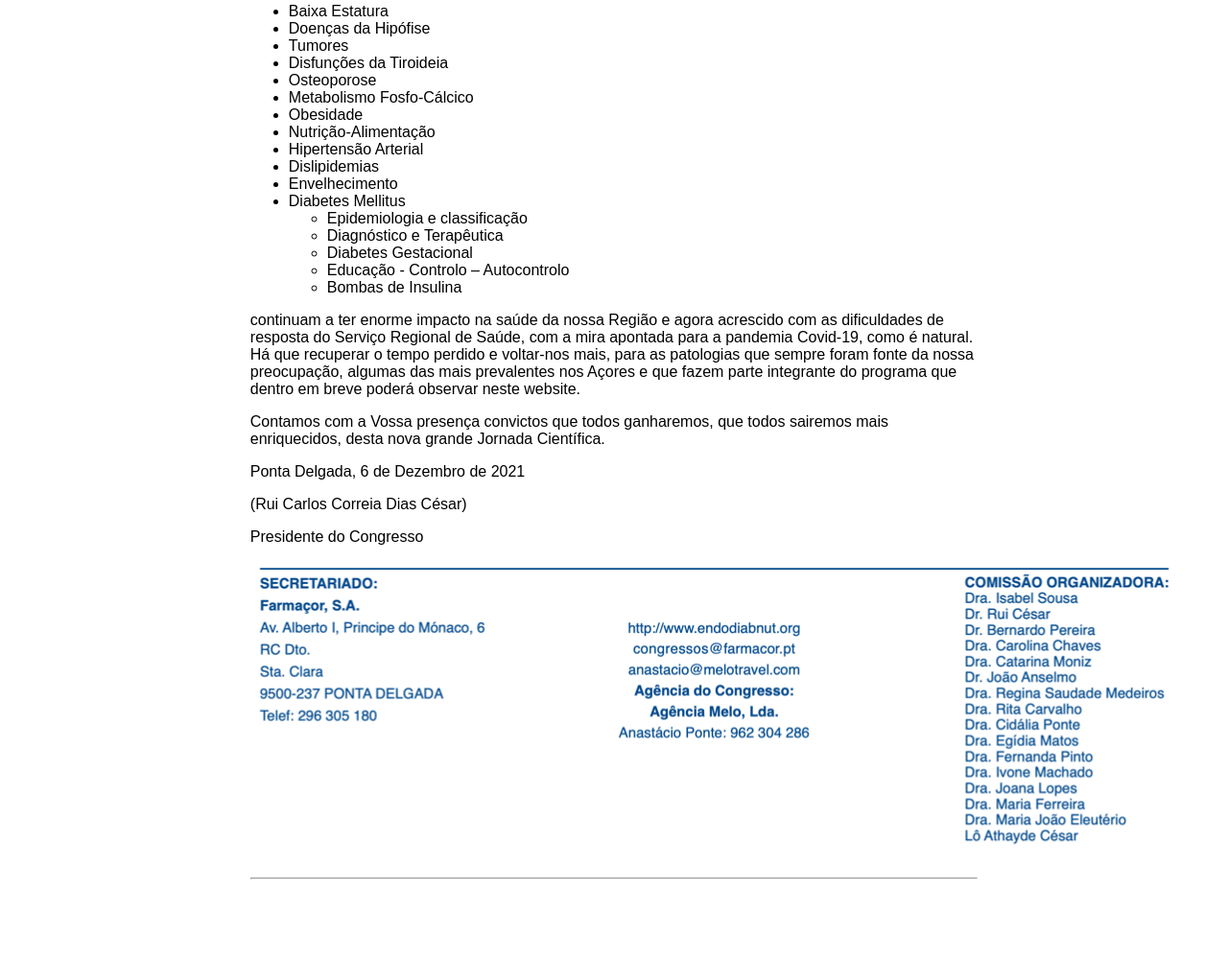
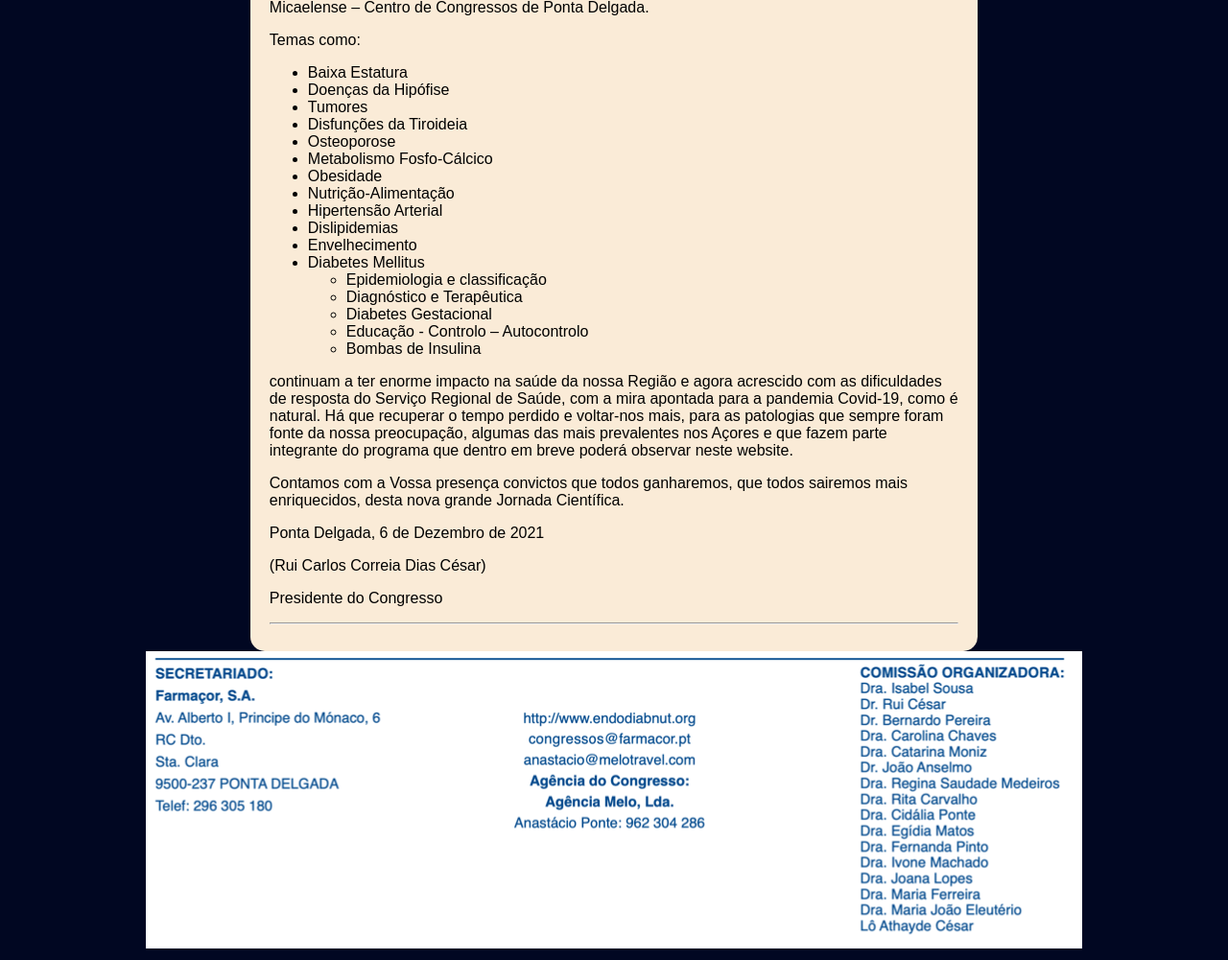
Before and after one commit to rtavares/endodiabnut2022, an Eleventy site: page endodiabnut2022/website/site-content/index.md in a window 1280 px wide. Shown: the part 1344-2345 px from the top of the page at 96% size. Before the commit the page ends 2269 px from the top, so only its background shows below. Built offline with nearby package versions, Linux system fonts and the light colour scheme; Eleventy itself is replaced by a stand-in of ours; files that its build step writes are made by us from their sources.

Commit message:
change - EDN-01 - Content update - styling.

```diff
--- a/endodiabnut2022/website/site-content/_includes/layouts/base.njk
+++ b/endodiabnut2022/website/site-content/_includes/layouts/base.njk
@@ -6,11 +6,20 @@
     <style>
         body {
             font-family: Arial;
+            background-color: #010722;
         }
+
+        footer {
+            text-align: center;
+        }
+
 
         .main {
             margin-left: 20%;
             margin-right: 20%;
+            background-color: antiquewhite;
+            padding: 20px;
+            border-radius: 15px;
         }
     </style>
 </head>
@@ -18,5 +27,8 @@
     <div class="main">
         {{ content | safe }}
     </div>
+    <footer>
+        <img src="assets/images/footer.png" alt="Footer">
+    </footer>
 </body>
 </html>
--- a/endodiabnut2022/website/site-content/index.md
+++ b/endodiabnut2022/website/site-content/index.md
@@ -56,6 +56,5 @@
 
 Presidente do Congresso
 
-![Footer](assets/images/footer.png)
 
 ----
```
Also changed, not shown: 1 other file.
